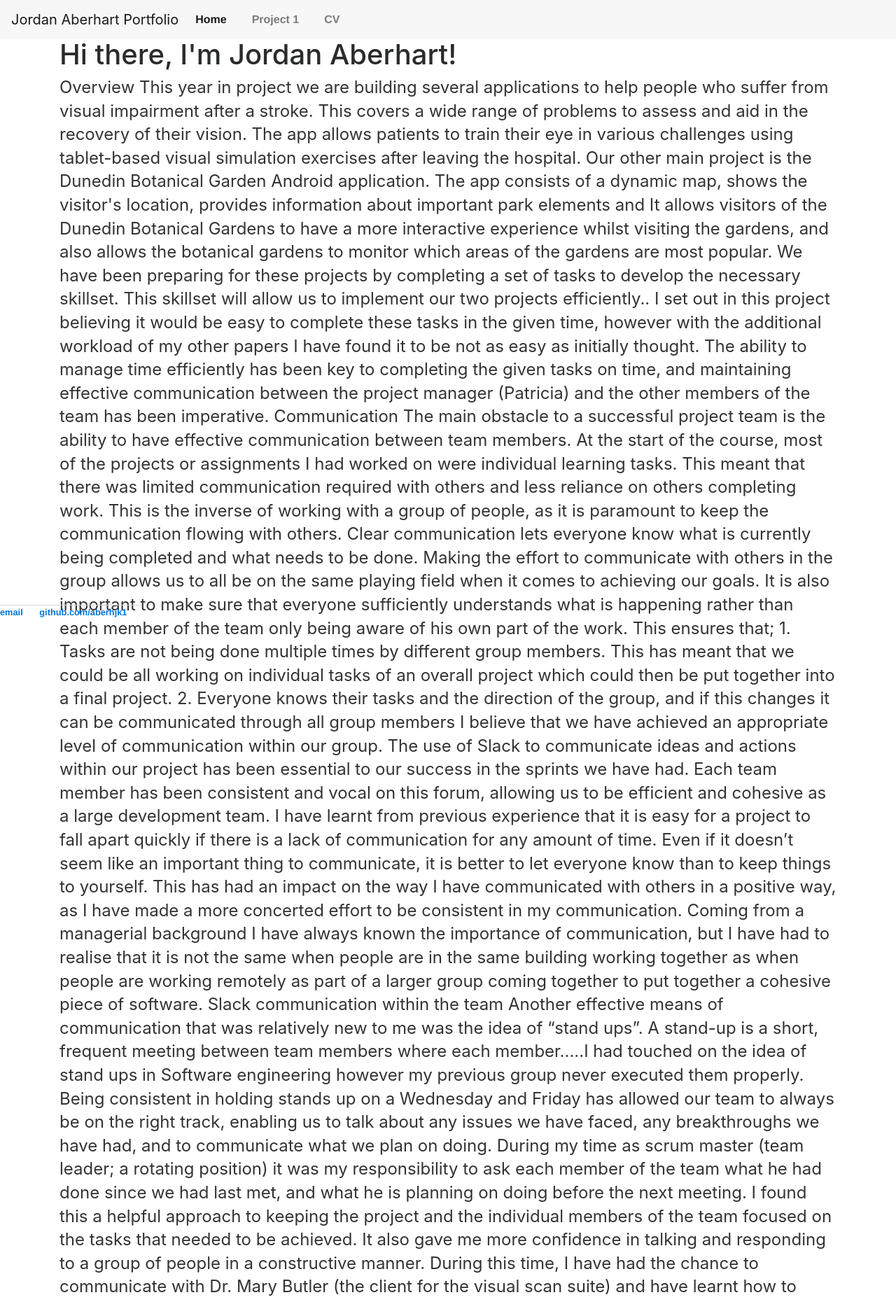
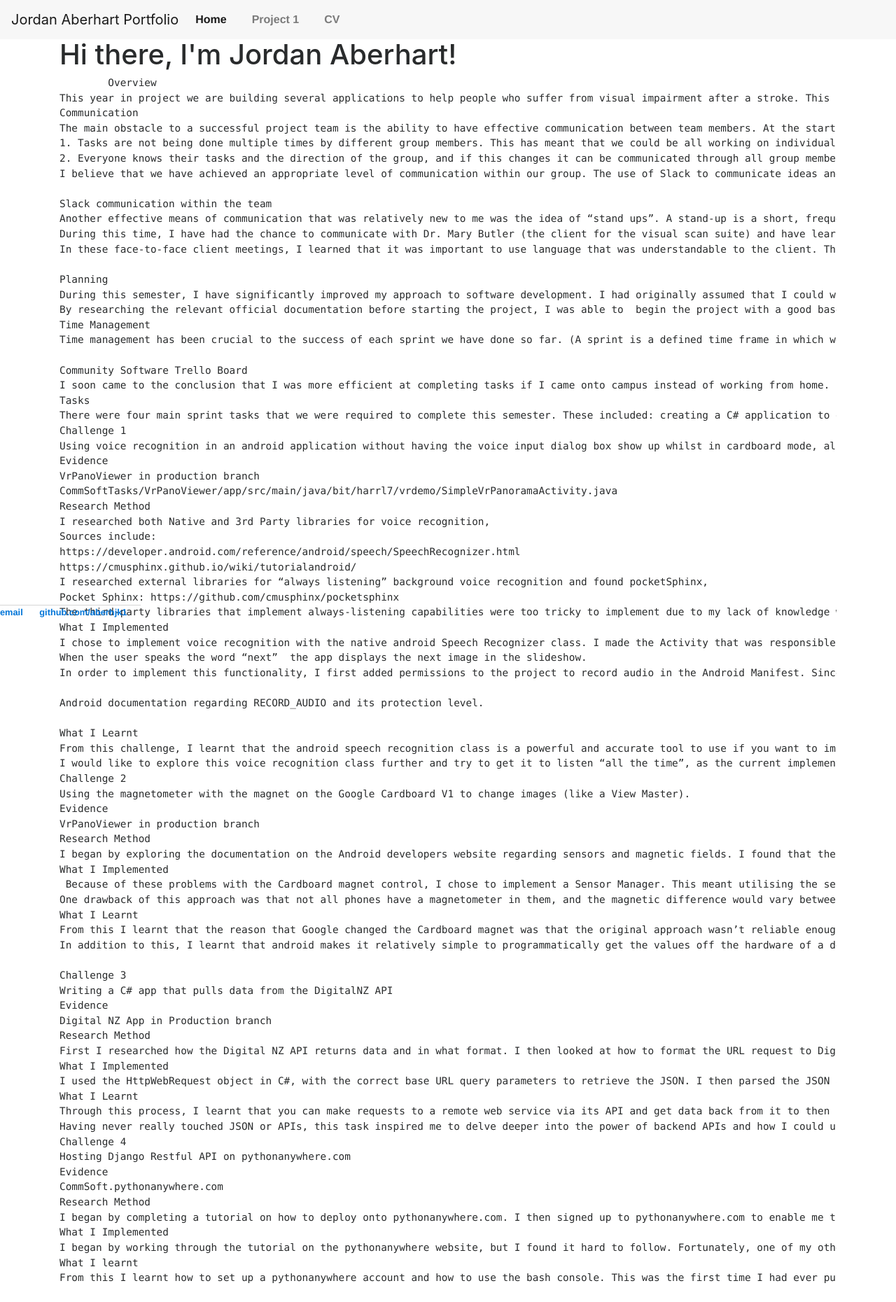
Before and after one commit to aberhjk1/aberhjk1.github.io, a Jekyll site: the page built from index.html, in a window 1280 px wide. Shown: the top 1860 px of the page at 70% size. Built offline with Jekyll 4.4.1, drawn with Linux system fonts in a browser that asks for light colours; nearby versions of some CDN libraries.

```diff
--- a/index.html
+++ b/index.html
@@ -7,7 +7,7 @@ title: Jordan Aberhart, Horrible Programmer
 
 
 
-<p>	Overview
+<pre>	Overview
 This year in project we are building several applications to help people who suffer from visual impairment after a stroke. This covers a wide range of problems to assess and aid in the recovery of their vision. The app allows patients to train their eye in various challenges using tablet-based visual simulation exercises after leaving the hospital. Our other main project is the Dunedin Botanical Garden Android application. The app consists of a dynamic map, shows the visitor's location, provides information about important park elements and It allows visitors of the Dunedin Botanical Gardens to have a more interactive experience whilst visiting the gardens, and also allows the botanical gardens to monitor which areas of the gardens are most popular. We have been preparing for these projects by completing a set of tasks to develop the necessary skillset. This skillset will allow us to implement our two projects efficiently.. I set out in this project believing it would be easy to complete these tasks in the given time, however with the additional workload of my other papers I have found it to be not as easy as initially thought. The ability to manage time efficiently has been key to completing the given tasks on time, and maintaining effective communication between the project manager (Patricia) and the other members of the team has been imperative.
 Communication
 The main obstacle to a successful project team is the ability to have effective communication between team members. At the start of the course, most of the projects or assignments I had worked on were individual learning tasks. This meant that there was limited communication required with others and less reliance on others completing work. This is the inverse of working with a group of people, as it is paramount to keep the communication flowing with others. Clear communication lets everyone know what is currently being completed and what needs to be done. Making the effort to communicate with others in the group allows us to all be on the same playing field when it comes to achieving our goals. It is also important to make sure that everyone sufficiently understands what is happening rather than each member of the team only being aware of his own part of the work.  This ensures that;
@@ -89,7 +89,7 @@ What I learnt
 From this I learnt how to set up a pythonanywhere account and how to use the bash console. This was the first time I had ever put an API onto a server that was accessible anywhere. I found it really exciting to see all of our work available to use online by other applications. This task also strengthened my ability to use git beyond the normal use of adding, committing and pushing. This skill is vital in the age of version control and I am always looking to better myself in the use of this tool. It was exciting to then deploy something from local development e.g. Localhost to a live web server which could be used to pull JSON data from and add to via external application. I also learnt that there are limitations to hosting on pythonanywhere, as a free user we were limited to 90 days of hosting before we had to renew the service. This however can be overcome by simply checking up on the service every three months and clicking “Run until 3 months from today”, allowing unlimited time hosting the API as a free user.
 
 
-	Web tab of the CommSoft Django RESTful API hosted on pythonanywhere.com </p>
+	Web tab of the CommSoft Django RESTful API hosted on pythonanywhere.com </pre>
 
 
 
```
